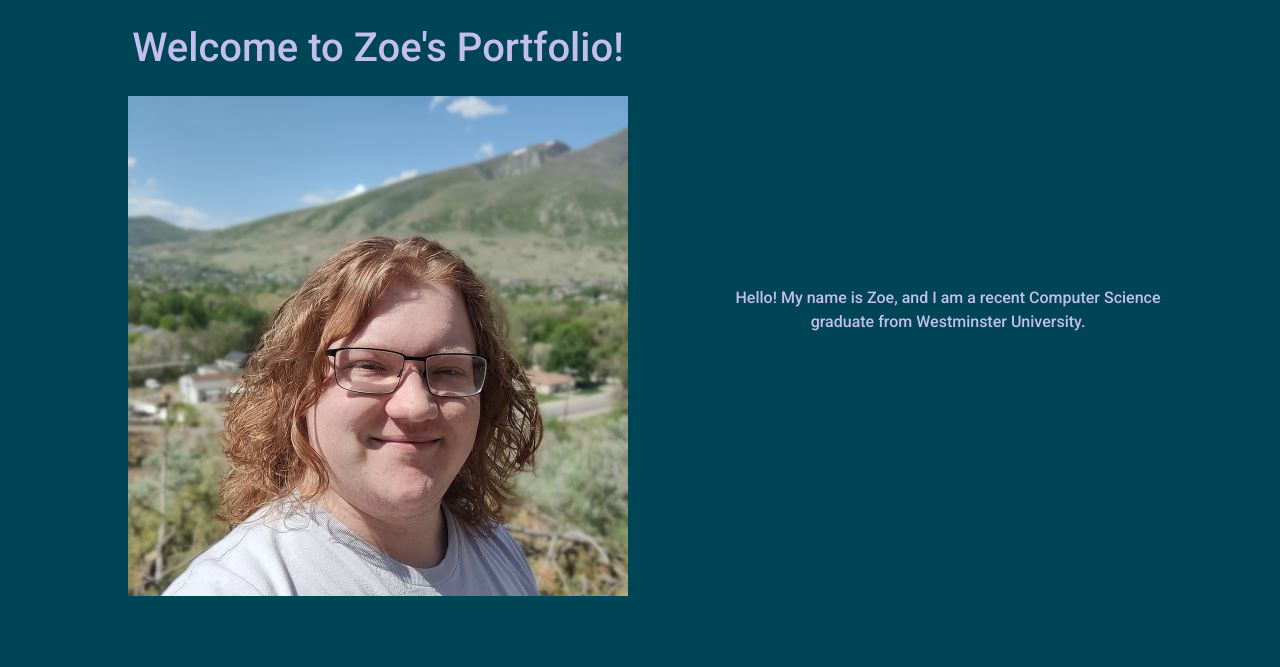
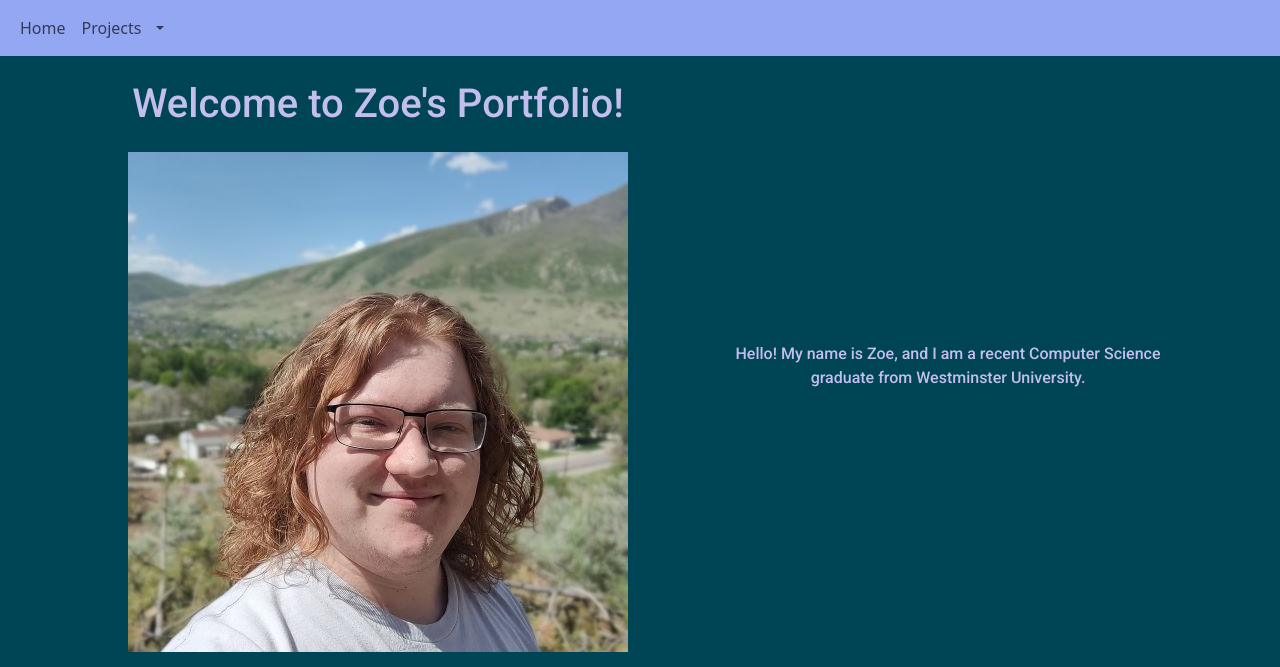
Before and after one commit to PapaZ810/Portfolio, a Django app: page / in a window 1280 px wide. Shown: the top 667 px of the page. Run offline with Django 5.2, Linux system fonts and the light colour scheme.

Commit message:
navbar!!

```diff
--- a/page/templates/page/main.html
+++ b/page/templates/page/main.html
@@ -12,6 +12,7 @@
     <link rel="stylesheet" href="{% static 'styles.css' %}">
 </head>
 <body class="bg-teal">
+    {% include 'page/navbar.html' %}
     <main class="roboto-medium">{% block body %}{% endblock %}</main>
     <script src="https://cdn.jsdelivr.net/npm/@popperjs/core@2.11.8/dist/umd/popper.min.js" integrity="sha384-I7E8VVD/ismYTF4hNIPjVp/Zjvgyol6VFvRkX/vR+Vc4jQkC+hVqc2pM8ODewa9r" crossorigin="anonymous"></script>
     <script src="https://cdn.jsdelivr.net/npm/bootstrap@5.3.3/dist/js/bootstrap.bundle.min.js" integrity="sha384-YvpcrYf0tY3lHB60NNkmXc5s9fDVZLESaAA55NDzOxhy9GkcIdslK1eN7N6jIeHz" crossorigin="anonymous"></script></body>
--- /dev/null
+++ b/page/templates/page/navbar.html
@@ -0,0 +1,20 @@
+<nav class="navbar navbar-expand-lg bg-grayblue">
+    <div class="container-fluid">
+        <div class="collapse navbar-collapse">
+            <div class="navbar-nav text-dark-blue">
+                <a class="nav-link" href="{% url 'home' %}">Home</a>
+                <div class="btn-group">
+                    <button type="button" class="btn nav-link" onclick="window.location.href='/projects/'">Projects</button>
+                    <button type="button" class="btn nav-link dropdown-toggle dropdown-toggle-split" href="{% url 'projects' %}" data-bs-toggle="dropdown" aria-expanded="false">
+                        <span class="visually-hidden">Toggle Dropdown</span>
+                    </button>
+                    <ul class="dropdown-menu bg-grayblue">
+                        {% for project in projects %}
+                            <li><a class="dropdown-item" href="{% url 'project' project.id %}">{{ project.title }}</a></li>
+                        {% endfor %}
+                    </ul>
+                </div>
+            </div>
+        </div>
+    </div>
+</nav>
--- a/page/views.py
+++ b/page/views.py
@@ -2,8 +2,14 @@ from django.views.generic import *
 from .models import *
 
 
+context = {
+    'projects': Project.objects.only('id', 'title')
+}
+
+
 class HomeView(TemplateView):
     template_name = 'page/home.html'
+    extra_context = context
 
 
 class ProjectsView(ListView):
@@ -16,3 +22,4 @@ class ProjectView(DetailView):
     model = Project
     context_object_name = 'project'
     template_name = 'page/project.html'
+    extra_context = context
```
